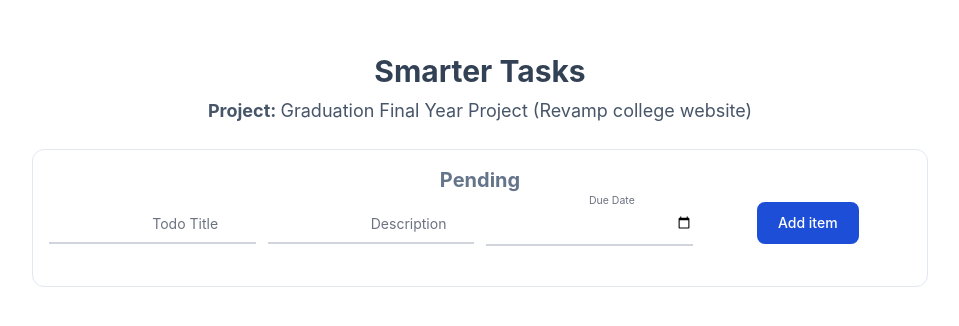
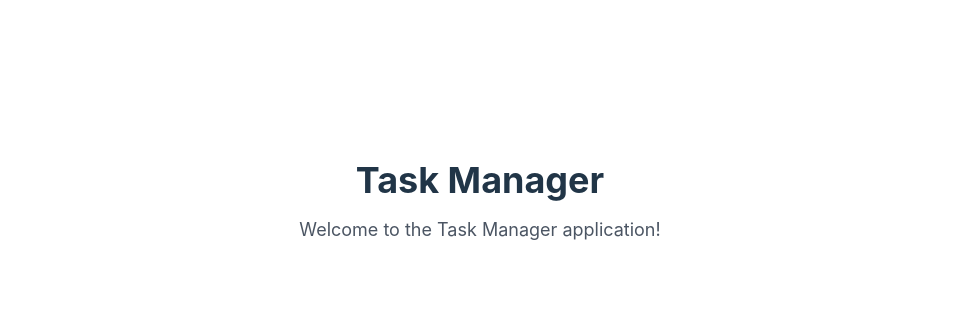
Before and after one commit to Micahget/wd301, a React (Vite) app in the folder smarter-tasks/: page / in a window 1280 px wide. Shown: the part 230-556 px from the top of the page, without its empty margins (160-1119 px from the left). Built offline with nearby package versions, Linux system fonts and the light colour scheme.

Commit message:
Create Route using react, Install react-route-dom package, then configure the App.tsx/ main parent file , then create folder for pages and add components there

```diff
--- a/smarter-tasks/package.json
+++ b/smarter-tasks/package.json
@@ -10,8 +10,10 @@
     "preview": "vite preview"
   },
   "dependencies": {
+    "@types/react-router-dom": "^5.3.3",
     "react": "^18.2.0",
-    "react-dom": "^18.2.0"
+    "react-dom": "^18.2.0",
+    "react-router-dom": "^6.15.0"
   },
   "devDependencies": {
     "@types/react": "^18.2.15",
--- a/smarter-tasks/src/App.tsx
+++ b/smarter-tasks/src/App.tsx
@@ -4,12 +4,23 @@ import "./App.css";
 // import TaskList from './TaskList'
 // import TaskForm from './TaskForm';
 import TaskApp from "./TaskApp";
+import { createBrowserRouter, RouterProvider } from "react-router-dom";
+import HomePage from "./pages/HomePage";
+import TaskListPage from "./pages/TaskListPage";
 
-function App() {
+const router = createBrowserRouter([
+  {
+    path: "/",
+    element: <HomePage />,
+  },
+  {
+    path: "/tasks",
+    element: <TaskListPage />,
+  }
+]);
+const App = () => {
   return (
-    <div className="App">
-      <TaskApp />
-    </div>
+    <RouterProvider router={router} />
   );
 }
 
--- /dev/null
+++ b/smarter-tasks/src/pages/HomePage.tsx
@@ -0,0 +1,12 @@
+// HomePage.tsx
+import React from 'react';
+
+const HomePage: React.FC = () => {
+  return (
+    <div className="flex flex-col justify-center items-center h-screen">
+      <h1 className="text-4xl font-bold mb-4">Task Manager</h1>
+      <p className="text-lg text-gray-600">Welcome to the Task Manager application!</p>
+    </div>
+  );
+};
+export default HomePage;
--- /dev/null
+++ b/smarter-tasks/src/pages/TaskListPage.tsx
@@ -0,0 +1,13 @@
+// TaskListPage.tsx
+/* eslint-disable */
+import React from 'react';
+import TaskApp from '../TaskApp';
+const TaskListPage: React.FC = () => {
+  return (
+    <div>
+      <h1>This is the Task List Page</h1>
+    </div>
+  );
+};
+
+export default TaskListPage;
```
Also changed, not shown: 1 other file (tests, documents, lock files or other folders).
